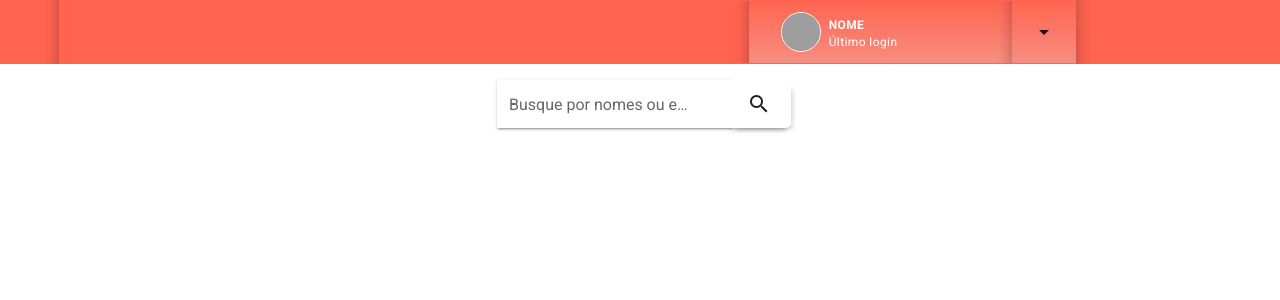
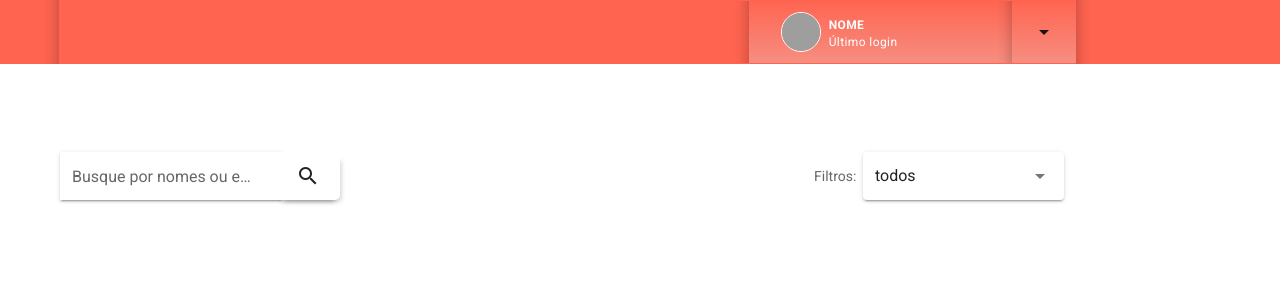
Before and after one commit to silvamateus/silvamateus-users-list, a Vue app: page / in a window 1280 px wide. Shown: the top 300 px of the page. Built offline with nearby package versions, Linux system fonts and the light colour scheme; grey boxes are pictures that could not be loaded.

Commit message:
add select search filter

```diff
--- a/src/components/Search.vue
+++ b/src/components/Search.vue
@@ -1,6 +1,6 @@
 <template>
-  <v-row class="d-flex justify-space-around">
-    <v-col class="d-flex ml-4 mt-4" lg="3" md="3" sm="3">
+  <v-row class="d-flex justify-space-around mt-13 mr-11">
+    <v-col class="d-flex ml-15 mt-6" lg="3" md="3" sm="3">
       <v-text-field
         class="size-1-5rem rounded-0"
         style="border-top-right-radius: .3rem !important; border-bottom-right-radius: .3rem !important;"
@@ -12,6 +12,25 @@
         class="size-1-5rem search-bar rounded-0"
         ><v-icon>mdi-magnify</v-icon></v-btn
       >
+    </v-col>
+    <v-spacer></v-spacer>
+    <v-col>
+      <v-row class="d-flex">
+        <v-col class="align-self-end">
+          <v-subheader>Filtros: </v-subheader>
+        </v-col>
+        <v-col>
+          <v-select
+            lg="3"
+            md="3"
+            sm="3"
+            :items="filters"
+            v-model="searchFilter"
+            solo
+            class="size-1-5rem mt-6 margin-left-n5rem"
+          ></v-select>
+        </v-col>
+      </v-row>
     </v-col>
   </v-row>
 </template>
@@ -48,4 +67,8 @@ export default {
   box-shadow: 5px 5px 5px -4px rgba(0, 0, 0, 0.2),
     0 6px 5px -5px rgba(0, 0, 0, 0.42) !important;
 }
+/* Apply negative margin */
+.margin-left-n5rem {
+  margin-left: -10rem !important;
+}
 </style>
```
